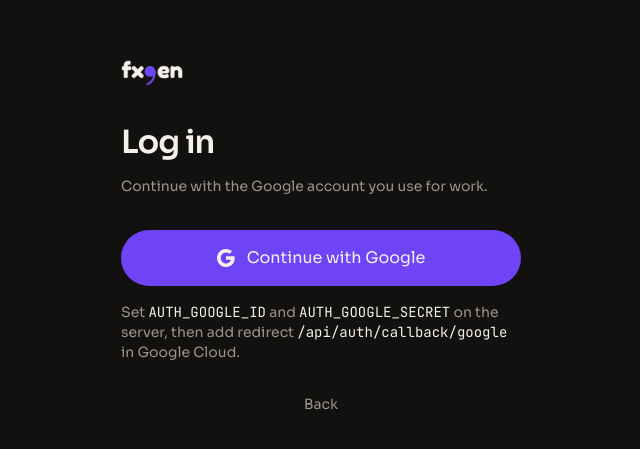
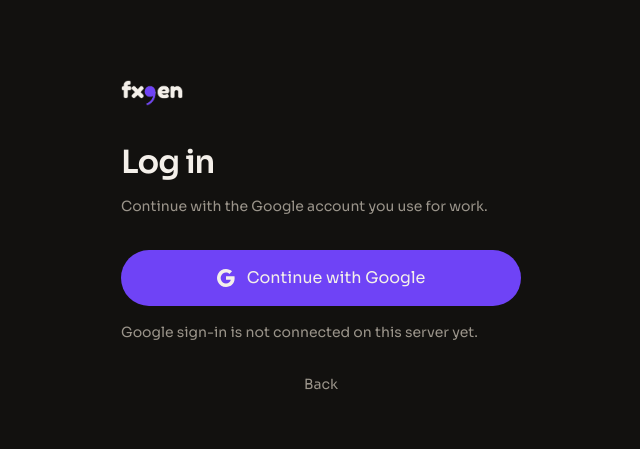
Before and after one commit to Xaptrone/haola, a Next.js app: page /login in a window 1280 px wide. Shown: the part 163-612 px from the top of the page, without its empty margins (319-959 px from the left). Built offline with nearby package versions, Linux system fonts and the light colour scheme; no server answers.

Commit message:
Soften login copy when Google OAuth is not yet connected.
Co-authored-by: Xaptrone <Xaptrone@users.noreply.github.com>

```diff
--- a/src/app/login/page.tsx
+++ b/src/app/login/page.tsx
@@ -45,13 +45,7 @@ export default async function LoginPage({
         <GoogleButton callbackUrl={callbackUrl} />
         {!configured ? (
           <p className="mt-4 text-sm text-muted">
-            Set <span className="font-mono text-ink">AUTH_GOOGLE_ID</span> and{" "}
-            <span className="font-mono text-ink">AUTH_GOOGLE_SECRET</span> on
-            the server, then add redirect{" "}
-            <span className="font-mono text-ink">
-              /api/auth/callback/google
-            </span>{" "}
-            in Google Cloud.
+            Google sign-in is not connected on this server yet.
           </p>
         ) : null}
       </div>
```
